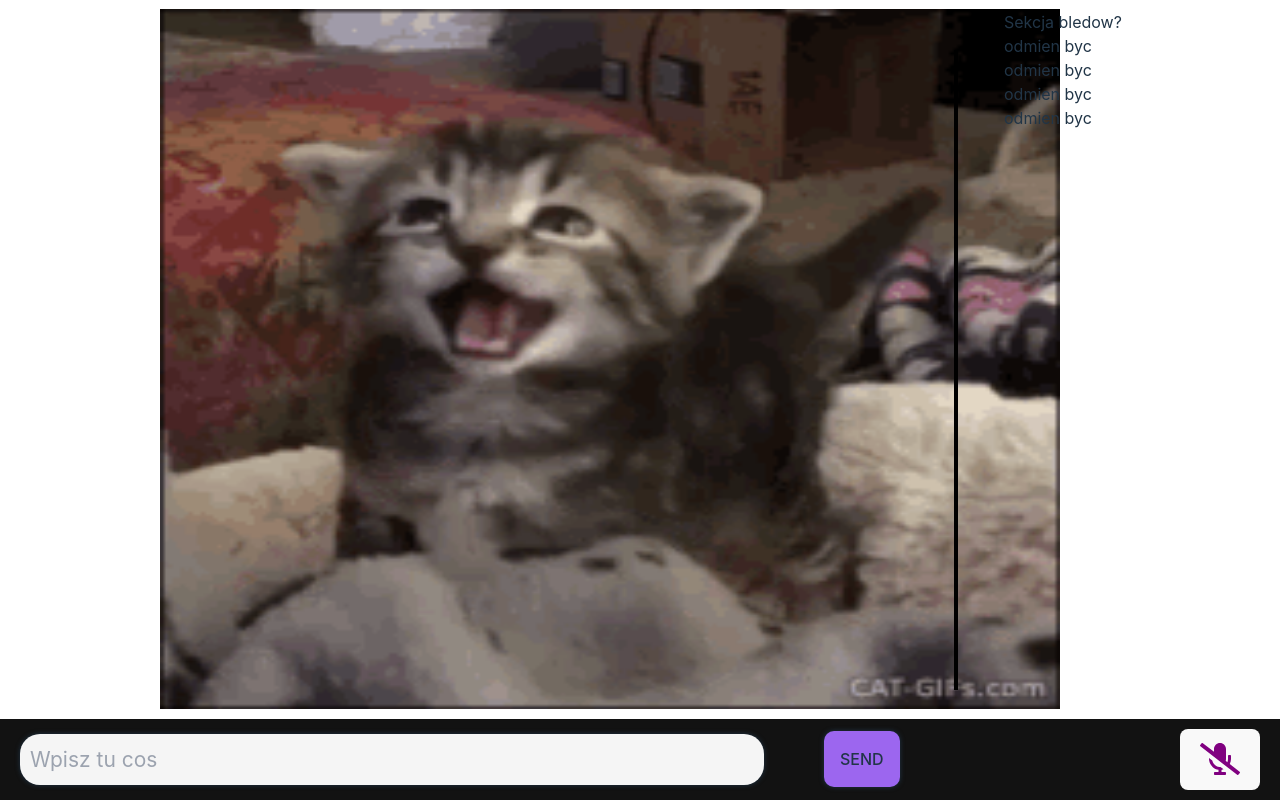
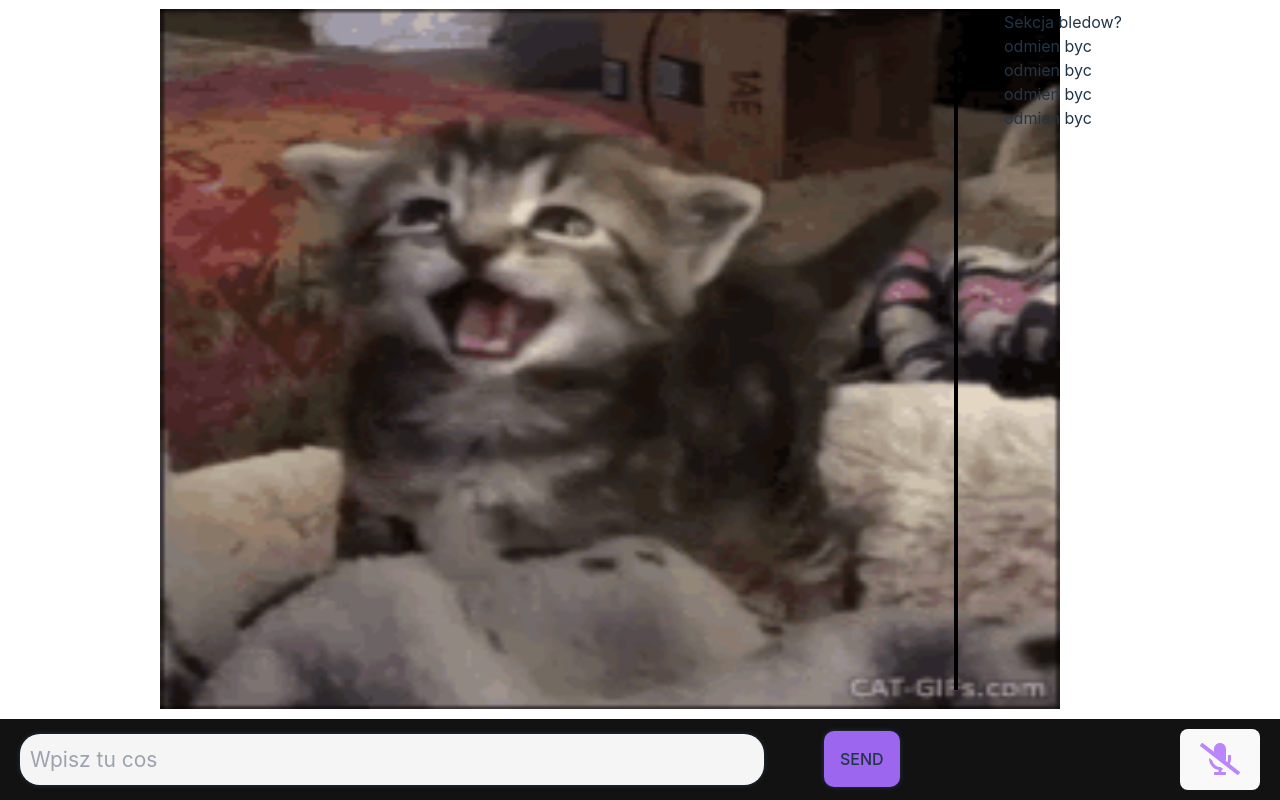
Before and after one commit to zapjur/LinguaLift, a React (Vite) app in the folder lingualift-frontend/: page / in a window 1280 px wide. Built offline with nearby package versions, Linux system fonts and the light colour scheme.

Commit message:
cokolwiek3

```diff
--- a/lingualift-frontend/src/App.css
+++ b/lingualift-frontend/src/App.css
@@ -73,4 +73,5 @@
   box-shadow: #213547 0px 0px 5px;
   border-radius: 20px;
   background-color: whitesmoke;
+  color: black;
 }
--- a/lingualift-frontend/src/MicToggle.jsx
+++ b/lingualift-frontend/src/MicToggle.jsx
@@ -11,10 +11,10 @@ const MicToggle = () => {
         <div style={styles.micToggleContainer}>
             <button onClick={handleClick}>
                 {isMicOn ? (
-                    <FaMicrophoneSlash size={40} color="purple" />
+                    <FaMicrophoneSlash size={40} color="BB86FC" />
 
                 ) : (
-                    <FaMicrophone size={40} color="purple" />
+                    <FaMicrophone size={40} color="BB86FC" />
                 )}
             </button>
         </div>
```
